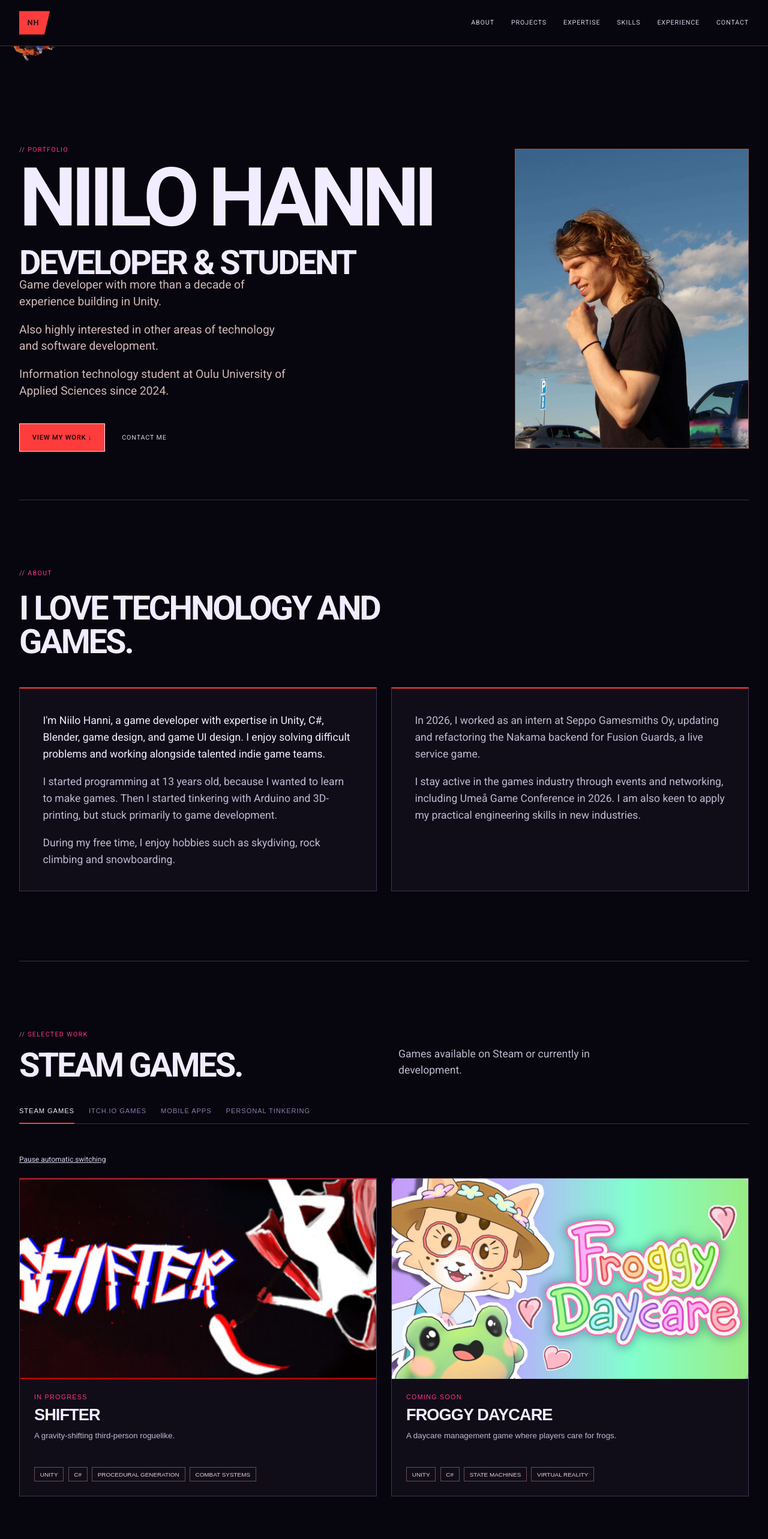
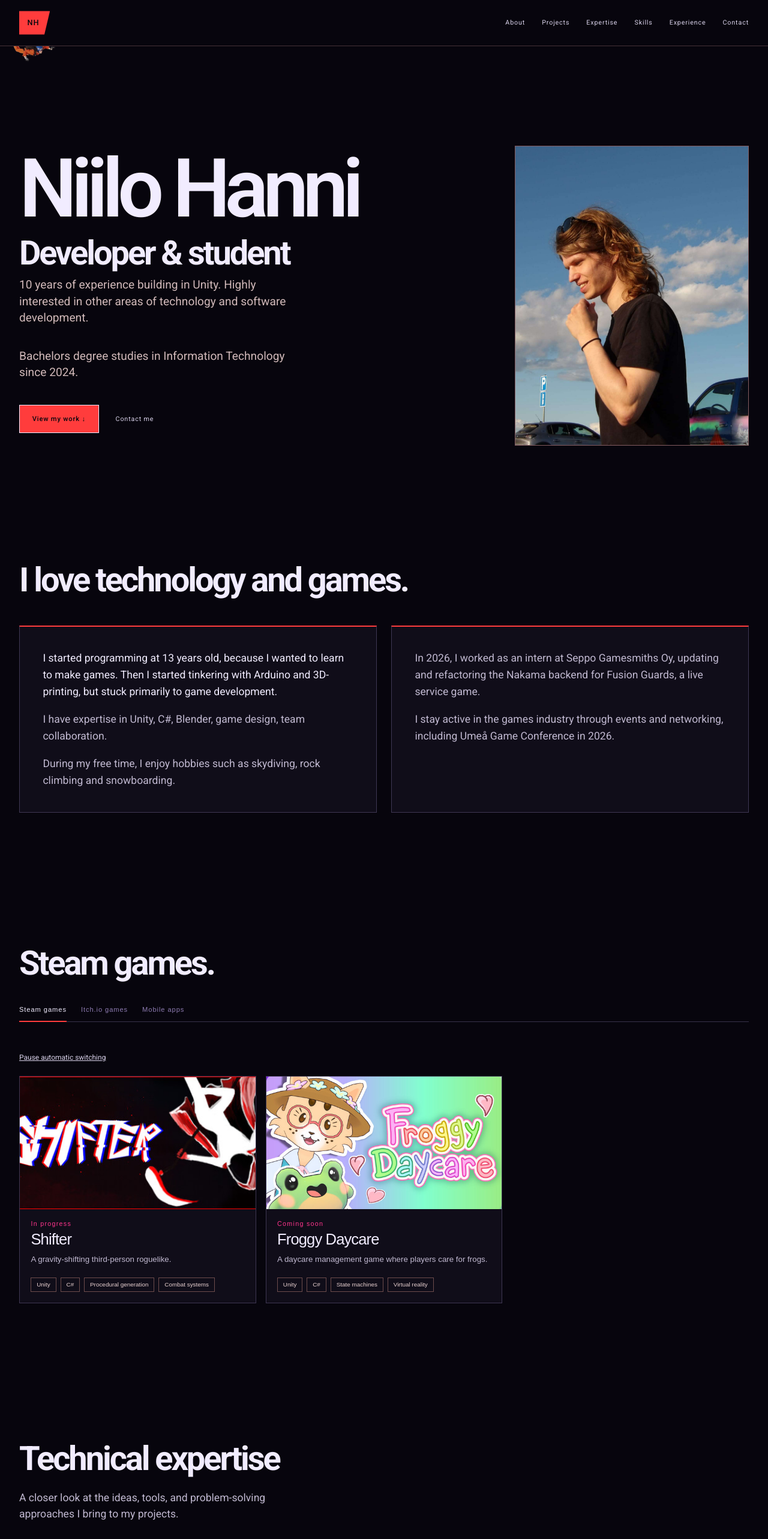
Before and after one commit to N1ppexd/portfoliosite, a React (Vite) app: page / in a window 1280 px wide. Shown: the top 2566 px of the page at 60% size. Built offline with nearby package versions, Linux system fonts and the light colour scheme.

Commit message:
Fixed many issues in the way the site looked

```diff
--- a/src/data/projects.js
+++ b/src/data/projects.js
@@ -61,8 +61,8 @@ export const projectSections = [
   },
   {
     id: 'itch-io',
-    label: 'itch.io games',
-    title: 'itch.io games.',
+    label: 'Itch.io games',
+    title: 'Itch.io games.',
     description: 'Small games and game jam projects available to play online.',
     projects: [
       {
@@ -141,7 +141,7 @@ export const projectSections = [
       },
 
     ]
-  },
+  },/*
   {
     id: 'personal tinkering',
     label: 'Personal tinkering',
@@ -157,5 +157,5 @@ export const projectSections = [
         image: '', // Add the image import and path here
       }
     ]
-  }
+  }*/
 ]
--- a/src/data/skills.js
+++ b/src/data/skills.js
@@ -1,7 +1,16 @@
 export const skills = [
-  ['Game development', 'Unity, C#, Blender, game design, and game UI design'],
-  ['Backend', 'TypeScript and Nakama backend updates for live service games'],
-  ['Mobile apps', 'React Native and AI-assisted study helper app development'],
-  ['Collaboration', 'Indie game teams, problem-solving, and refactoring'],
-  ['Industry activity', 'Game industry events, networking, and Umeå Game Conference 2026'],
+  'C#',
+  'Game development',
+  'Unity',
+  'Blender',
+  'Game design',
+  'Team collaboration',
+  'Python',
+  'TypeScript',
+  'JavaScript',
+  'React',
+  'Node.js',
+  'SQL',
+  'MongoDB',
+  'Docker'
 ]
--- a/src/index.css
+++ b/src/index.css
@@ -101,7 +101,7 @@ nav a,
   font-size: 0.67rem;
   letter-spacing: 0.08em;
   text-decoration: none;
-  text-transform: uppercase;
+  text-transform: none;
 }
 
 nav a[aria-current="page"] {
@@ -163,14 +163,8 @@ footer a:hover {
   font-size: 0.67rem;
   letter-spacing: 0.12em;
   margin: 0 0 1.5rem;
-  text-transform: uppercase;
 }
 
-.eyebrow::before,
-.technical-expertise__eyebrow::before {
-  color: var(--color-eyebrow-prefix);
-  content: "// ";
-}
 
 h1,
 h2,
@@ -182,12 +176,13 @@ p {
 h1,
 h2,
 h3 {
-  text-transform: uppercase;
+  text-transform: none;
+  font-weight: 450;
 }
 
 h1 {
   font-size: clamp(2rem, 12.5vw, 8.5rem);
-  font-weight: 700;
+  font-weight: 550;
   letter-spacing: -0.07em;
   line-height: 0.74;
   margin-bottom: 2.25rem;
@@ -203,6 +198,7 @@ h1 span {
 
 .hero-copy {
   color: var(--color-hero-copy);
+  padding-top: 1rem;
   font-size: 1.2rem;
   line-height: 1.45;
   max-width: 460px;
@@ -229,7 +225,7 @@ h1 span {
   letter-spacing: 0.07em;
   padding: 1rem 1.3rem;
   text-decoration: none;
-  text-transform: uppercase;
+  text-transform: none;
   transition: background 150ms ease, color 150ms ease;
 }
 
@@ -240,7 +236,6 @@ h1 span {
 
 .section,
 .technical-expertise {
-  border-top: 1px solid var(--color-border);
   padding: clamp(5rem, 9vw, 8rem) 0;
 }
 
@@ -350,7 +345,7 @@ h1 span {
   line-height: 1;
   padding: 0.25rem;
   text-align: center;
-  text-transform: uppercase;
+  text-transform: none;
   width: 2.4rem;
 }
 
@@ -456,7 +451,7 @@ h1 span {
   font-size: 0.7rem;
   letter-spacing: 0.08em;
   margin-top: 1.5rem;
-  text-transform: uppercase;
+  text-transform: none;
 }
 
 .expertise-card__topics li,
@@ -466,7 +461,7 @@ h1 span {
   color: var(--color-tag-text);
   font-size: 0.62rem;
   padding: 0.35rem 0.55rem;
-  text-transform: uppercase;
+  text-transform: none;
 }
 
 .section-intro {
@@ -516,7 +511,7 @@ h2 {
   letter-spacing: 0.08em;
   margin-bottom: -1px;
   padding: 0 0 0.85rem;
-  text-transform: uppercase;
+  text-transform: none;
 }
 
 .project-tab:hover,
@@ -553,8 +548,8 @@ h2 {
 
 .project-grid {
   display: grid;
-  gap: 1.5rem;
-  grid-template-columns: repeat(2, minmax(0, 1fr));
+  gap: 1rem;
+  grid-template-columns: repeat(3, minmax(0, 1fr));
 }
 
 .project-card {
@@ -606,7 +601,7 @@ h2 {
   font-weight: 700;
   letter-spacing: -0.06em;
   padding: 1.5rem;
-  text-transform: uppercase;
+  text-transform: none;
 }
 
 .project-art--fallback-2 {
@@ -626,18 +621,18 @@ h2 {
 
 .project-dialog-art.project-art--fallback {
   align-items: center;
-  height: 340px;
+  height: 280px;
   justify-content: center;
   padding: 2rem;
   text-align: center;
 }
 
 .project-content {
-  padding: 1.5rem;
+  padding: 1.15rem;
 }
 
 .project-status {
-  margin-bottom: 0.75rem;
+  margin-bottom: 0.55rem;
 }
 
 h3 {
@@ -647,10 +642,19 @@ h3 {
   margin-bottom: 0.75rem;
 }
 
+.project-content h3 {
+  font-size: clamp(1.3rem, 2vw, 1.7rem);
+}
+
 .project-content > p:not(.project-status) {
   color: var(--color-text-subtle);
+  display: -webkit-box;
   line-height: 1.45;
-  min-height: 3.2em;
+  min-height: 0;
+  overflow: hidden;
+  -webkit-box-orient: vertical;
+  line-clamp: 2;
+  -webkit-line-clamp: 2;
 }
 
 .project-emphasis {
@@ -697,7 +701,7 @@ h3 {
   padding: 0.75rem 1rem;
   position: absolute;
   right: 0;
-  text-transform: uppercase;
+  text-transform: none;
   top: 0;
   z-index: 11;
 }
@@ -707,9 +711,10 @@ h3 {
   outline-offset: -0.25rem;
 }
 
-.project-dialog-art {
+.project-dialog-art,
+.project-gallery-image {
   display: block;
-  max-height: 340px;
+  height: 280px;
   object-fit: cover;
   width: 100%;
 }
@@ -739,10 +744,6 @@ h3 {
 }
 
 .project-gallery-image {
-  display: block;
-  width: 100%;
-  max-height: 340px;
-  object-fit: cover;
   object-position: center;
 }
 
@@ -809,13 +810,11 @@ h3 {
   outline-offset: 0.2rem;
 }
 
-.skills dl,
 .experience dl {
   border-top: 1px solid var(--color-border-warm);
   margin: 3rem 0 0;
 }
 
-.skills dl > div,
 .experience dl > div {
   border-bottom: 1px solid var(--color-border-warm);
   display: grid;
@@ -824,10 +823,53 @@ h3 {
   padding: 1.25rem 0;
 }
 
+.skills-grid {
+  display: grid;
+  gap: 1rem;
+  grid-template-columns: repeat(auto-fit, minmax(150px, 1fr));
+  margin-top: 3rem;
+}
+
+.skill-card {
+  align-items: center;
+  background:
+    linear-gradient(135deg, var(--color-accent-overlay), transparent 10%),
+    var(--color-surface);
+  border: 1px solid var(--color-border-warm);
+  display: flex;
+  min-height: 7rem;
+  padding: 1.25rem;
+  position: relative;
+  transition: border-color 150ms ease, transform 150ms ease;
+}
+
+.skill-card::before {
+  background: var(--color-accent);
+  content: '';
+  height: 0.3rem;
+  left: -1px;
+  position: absolute;
+  right: -1px;
+  top: -1px;
+}
+
+.skill-card span {
+  color: var(--color-text);
+  font-size: 1.1rem;
+  font-weight: 700;
+  line-height: 1.1;
+  text-transform: none;
+}
+
+.skill-card:hover {
+  border-color: var(--color-accent-light);
+  transform: translateY(-0.2rem);
+}
+
 dt {
   color: var(--color-accent-dim);
   font-size: 0.7rem;
-  text-transform: uppercase;
+  text-transform: none;
 }
 
 dd {
@@ -896,6 +938,10 @@ footer a {
 
 @media (max-width: 900px) {
   .technical-expertise__grid {
+    grid-template-columns: repeat(2, minmax(0, 1fr));
+  }
+
+  .project-grid {
     grid-template-columns: repeat(2, minmax(0, 1fr));
   }
 }
@@ -991,11 +1037,14 @@ footer a {
 
   .about-content,
   .section-intro,
-  .project-grid,
   .technical-expertise__grid,
-  .skills dl > div,
   .experience dl > div {
     grid-template-columns: 1fr;
+  }
+
+  .project-grid {
+    gap: 0.6rem;
+    grid-template-columns: repeat(2, minmax(0, 1fr));
   }
 
   .section-intro {
@@ -1004,7 +1053,7 @@ footer a {
   }
 
   .project-art {
-    aspect-ratio: 16 / 10;
+    aspect-ratio: 1;
   }
 
   .project-tabs {
@@ -1024,9 +1073,32 @@ footer a {
     min-height: 2.75rem;
   }
 
-  .project-content,
   .project-dialog-content {
     padding: 1.25rem;
+  }
+
+  .project-content {
+    padding: 0.75rem;
+  }
+
+  .project-content h3 {
+    font-size: 1rem;
+    line-height: 1;
+  }
+
+  .project-content > p:not(.project-status) {
+    font-size: 0.8rem;
+    line-height: 1.3;
+  }
+
+  .project-content ul {
+    gap: 0.25rem;
+    margin-top: 0.75rem;
+  }
+
+  .project-content li {
+    font-size: 0.5rem;
+    padding: 0.25rem 0.35rem;
   }
 
   .project-dialog-backdrop {
@@ -1037,12 +1109,13 @@ footer a {
     max-height: calc(100vh - 1.5rem);
   }
 
-  .project-dialog-art {
-    max-height: 220px;
+  .project-dialog-art,
+  .project-gallery-image {
+    height: 180px;
   }
 
   .project-dialog-art.project-art--fallback {
-    height: 220px;
+    height: 180px;
   }
 
   .procedural-graph-demo {
--- a/src/sections/About.jsx
+++ b/src/sections/About.jsx
@@ -1,18 +1,18 @@
 function About() {
   return (
     <section className="section about" id="about" aria-labelledby="about-title">
-      <p className="eyebrow">About</p>
       <h2 id="about-title">I love technology and games.</h2>
       <div className="about-content">
         <div className="about-card">
+
           <p>
-            I'm Niilo Hanni, a game developer with expertise in Unity, C#,
-            Blender, game design, and game UI design. I enjoy solving difficult
-            problems and working alongside talented indie game teams.
+
+            I started programming at 13 years old, because I wanted to learn to make games.
+            Then I started tinkering with Arduino and 3D-printing, but stuck primarily to game development.
           </p>
           <p>
-            I started programming at 13 years old, because I wanted to learn to make games.
-            Then I started tinkering with Arduino and 3D-printing, but stuck primarily to game development.
+            I have expertise in Unity, C#,
+            Blender, game design, team collaboration.
           </p>
           <p>
             During my free time, I enjoy hobbies such as skydiving, rock climbing and snowboarding.
@@ -26,8 +26,7 @@ function About() {
           </p>
           <p>
             I stay active in the games industry through events and networking,
-            including Umeå Game Conference in 2026. I am also keen to apply my
-            practical engineering skills in new industries.
+            including Umeå Game Conference in 2026.
           </p>
         </div>
       </div>
--- a/src/sections/Contact.jsx
+++ b/src/sections/Contact.jsx
@@ -1,7 +1,6 @@
 function Contact() {
   return (
     <section className="contact" id="contact" aria-labelledby="contact-title">
-      <p className="eyebrow">Contact</p>
       <h2 id="contact-title">Contact me</h2>
       <p>
         Find me on GitHub to see what I'm working on and get in touch, or connect with me on LinkedIn.
--- a/src/sections/Experience.jsx
+++ b/src/sections/Experience.jsx
@@ -3,8 +3,7 @@
 function Experience({ experience }) {
   return (
     <section className="section experience" id="experience" aria-labelledby="experience-title">
-      <p className="eyebrow">Experience</p>
-      <h2 id="experience-title">experience</h2>
+      <h2 id="experience-title">Experience</h2>
       <dl>
         {experience.map(([term, description]) => (
           <div key={term}>
--- a/src/sections/Hero.jsx
+++ b/src/sections/Hero.jsx
@@ -4,7 +4,6 @@ function Hero() {
   return (
     <section className="hero" aria-labelledby="hero-title">
       <div className="hero-content">
-        <p className="eyebrow">Portfolio</p>
         <h1 id="hero-title">
           Niilo Hanni
         </h1>
@@ -12,13 +11,11 @@ function Hero() {
           <span>Developer & student</span>
         </h2>
         <p className="hero-copy">
-          Game developer with more than a decade of experience building in Unity.
+          10 years of experience building in Unity.
+          Highly interested in other areas of technology and software development.
         </p>
         <p className="hero-copy">
-          Also highly interested in other areas of technology and software development.
-        </p>
-        <p className="hero-copy">
-          Information technology student at Oulu University of Applied Sciences since 2024.
+          Bachelors degree studies in Information Technology since 2024.
         </p>
         <div className="hero-actions">
           <a className="button" href="#projects">
--- a/src/sections/Projects.jsx
+++ b/src/sections/Projects.jsx
@@ -155,6 +155,8 @@ function Projects({ sections }) {
       return undefined
     }
 
+    const previousOverflow = document.body.style.overflow
+    document.body.style.overflow = 'hidden'
     closeButtonRef.current?.focus()
 
     const handleKeyDown = (event) => {
@@ -165,7 +167,10 @@ function Projects({ sections }) {
     }
 
     document.addEventListener('keydown', handleKeyDown)
-    return () => document.removeEventListener('keydown', handleKeyDown)
+    return () => {
+      document.body.style.overflow = previousOverflow
+      document.removeEventListener('keydown', handleKeyDown)
+    }
   }, [selectedProject])
 
   const closeProjectDetails = () => {
@@ -189,10 +194,8 @@ function Projects({ sections }) {
     >
       <div className="section-intro">
         <div>
-          <p className="eyebrow">Selected work</p>
           <h2 id="projects-title">{activeSection.title}</h2>
         </div>
-        <p>{activeSection.description}</p>
       </div>
 
       <div className="project-tabs" role="tablist" aria-label="Project collections">
```
Also changed, not shown: src/sections/Expertise.jsx (+11 -4 lines), src/sections/Skills.jsx (+5 -7 lines).
